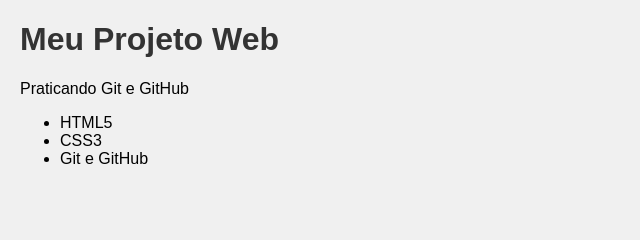
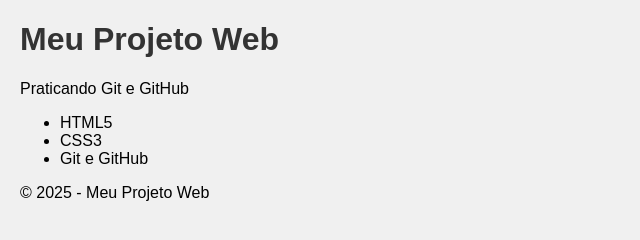
Before and after one commit to lucascarvalho1808/pratica-git-web, a plain HTML site: page index.html in a window 1280 px wide. Shown: the whole page, without its empty margins (0-640 px from the left). Drawn offline with Linux system fonts and the light colour scheme.

Commit message:
feat: adicona footer

```diff
--- a/index.html
+++ b/index.html
@@ -15,5 +15,8 @@
       <li>Git e GitHub</li>
     </ul>
     <script src="js/script.js"></script>
+    <footer>
+      <p>&copy; 2025 - Meu Projeto Web</p>
+    </footer>
   </body>
 </html>
```
